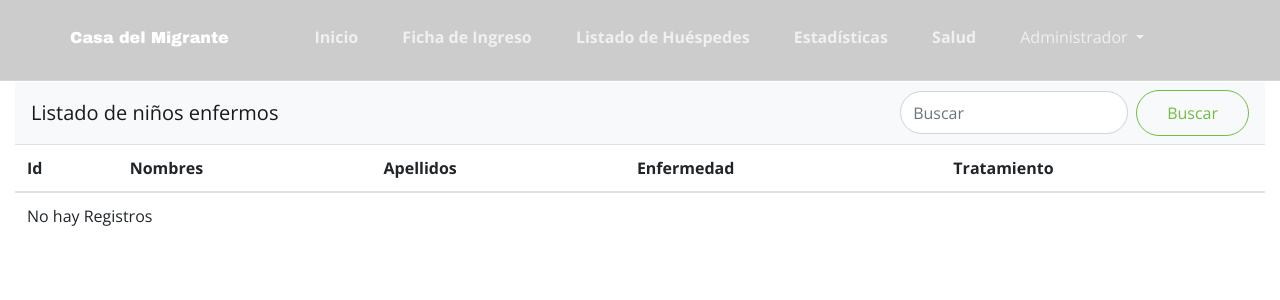
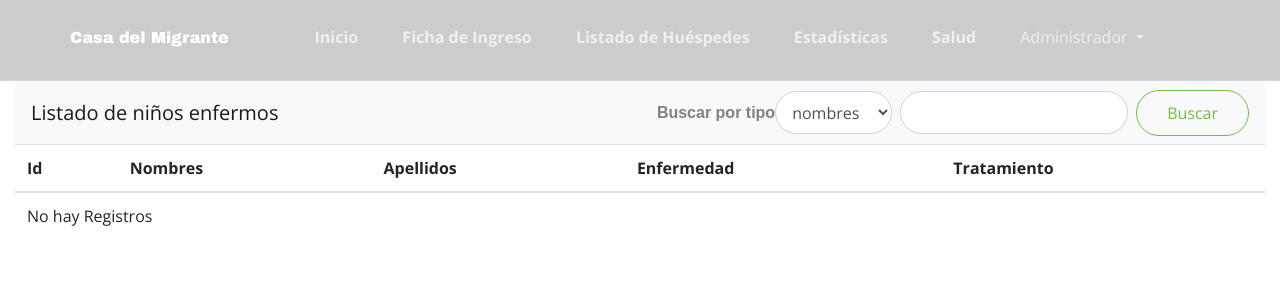
Before and after one commit to Dream-Logic/Proyecto_Casa_del_Migrante, a Laravel app: page /salud in a window 1280 px wide. Shown: the top 300 px of the page. Run offline with Laravel 8, Linux system fonts and the light colour scheme; a user stored in the database is signed in; data comes from the database, SQL or seed files in the repository; data that the repository does not hold is empty; some web fonts are replaced.

Commit message:
Corrección y/o modificación de buscadores en 4 vistas

```diff
--- a/app/Http/Controllers/paginaPrincipal_controller.php
+++ b/app/Http/Controllers/paginaPrincipal_controller.php
@@ -49,7 +49,14 @@ class paginaPrincipal_controller extends Controller
 
         //$listados = Proyecto::paginate(10);
 
-        $listados = Huesped::search($request->nombres)->paginate(5);
+        //$listados = Huesped::search($request->nombres)->paginate(5);
+
+        $buscar = $request->get('buscarpor');
+
+        $tipo = $request->get('tipo');
+
+        $listados = Huesped::buscarpor($tipo, $buscar)->paginate(5);
+
 
         return view('salud')->with('listados', $listados);
 
@@ -72,7 +79,13 @@ class paginaPrincipal_controller extends Controller
 
         //$listados = Proyecto::paginate(10);
 
-        $listados = Huesped::search($request->nombres)->paginate(5);
+        //$listados = Huesped::search($request->nombres)->paginate(5);
+
+        $buscar = $request->get('buscarpor');
+
+        $tipo = $request->get('tipo');
+
+        $listados = Huesped::buscarpor($tipo, $buscar)->paginate(5);
 
         return view('SaludDirect')->with('listados', $listados);
 
--- a/app/Huesped.php
+++ b/app/Huesped.php
@@ -29,8 +29,13 @@ class Huesped extends Model
 
 
 
-    public  function scopeSearch($query, $nombres){
-        return $query->where('nombres', 'LIKE', "%$nombres%");
+    //public  function scopeSearch($query, $nombres){
+      //  return( $query->where('nombres', 'LIKE', "%$nombres%" ));
+
+    public function scopeBuscarpor($query, $tipo, $buscar) {
+        if ( ($tipo) && ($buscar) ) {
+            return $query->where($tipo,'like',"%$buscar%");
+        }
 
     }
 }
--- a/resources/views/salud.blade.php
+++ b/resources/views/salud.blade.php
@@ -18,7 +18,19 @@
     <nav class="navbar navbar-expand-lg navbar-light bg-light">
         <a class="navbar-brand" href="#">Listado de niños enfermos</a>
         <form class="form-inline my-2 my-lg-0 ml-auto">
-                <input class="form-control mr-sm-2" name="nombres" type="search" placeholder="Buscar" aria-label="Search">
+
+            <div class="">
+                <label class="card-title">Buscar por tipo </label>
+            </div>
+
+            <select name="tipo" class="form-control mr-sm-2" id="exampleFormControlSelect1">
+                <option>nombres</option>
+                <option>apellidos</option>
+                <option>direccion</option>
+                <option>identidad</option>
+
+            </select>
+            <input class="form-control mr-sm-2" name="buscarpor" type="search" aria-label="Search">
             <button class="btn btn-outline-success my-2 my-sm-0" type="submit">Buscar</button>
         </form>
     </nav>
@@ -30,7 +42,6 @@
             <th scope="col">Apellidos</th>
             <th scope="col">Enfermedad</th>
             <th scope="col">Tratamiento</th>
-
 
 
         </tr>
@@ -46,7 +57,6 @@
                 <td>{{ $huesped->tratamiento}}</td>
 
 
-
             </tr>
         @empty
             <tr>
```
Also changed, not shown: app/Http/Controllers/HuespedController.php (+13 -2 lines), resources/views/SaludDirect.blade.php (+10 -3 lines), resources/views/listadoRaiz.blade.php (+13 -1 lines), resources/views/listadoRaizDirector.blade.php (+12 -1 lines). Lines whose indentation alone changed are shown as unchanged.
